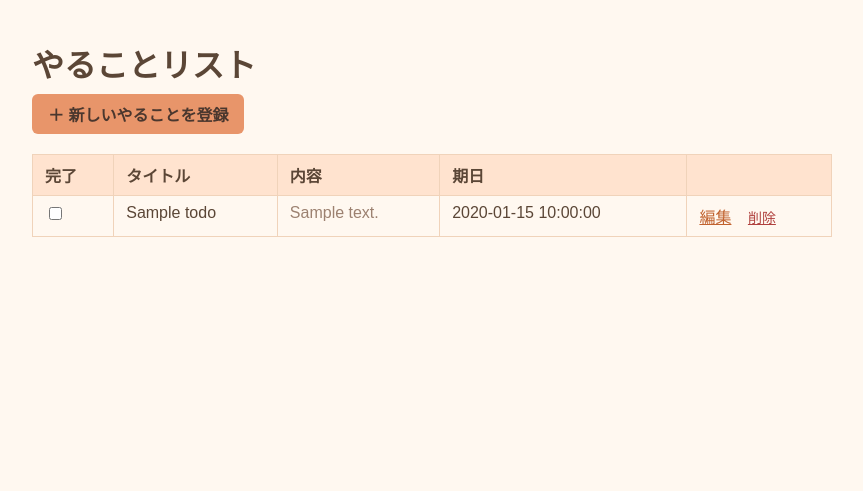
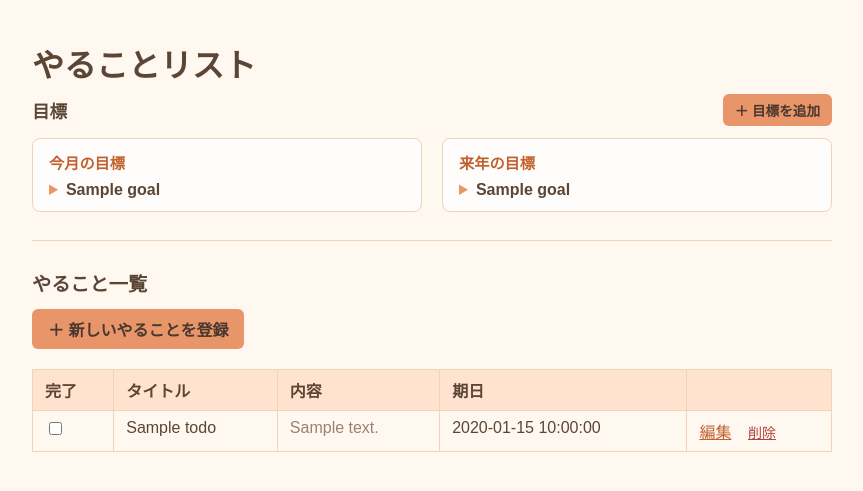
Before and after one commit to tyz8gmtwm8-sudo/todoapp, a Flask app: template templates/index.html in a window 1280 px wide. Shown: the top 491 px of the page, without its empty margins (208-1071 px from the left). Run offline with Flask 3, Linux system fonts and the light colour scheme; the template is opened without the code that fills it: most values are stand-ins (such as "Sample title", 1, 10 or a date in 2020).

Commit message:
今月/来年の目標入力機能を追加(理由・達成方法つき)
Co-Authored-By: Claude Sonnet 5 <noreply@anthropic.com>

```diff
--- a/app.py
+++ b/app.py
@@ -7,11 +7,14 @@ Flaskとは:
     関数ごとに書いていきます。
 
 このアプリのページ構成:
-    GET  /            … 登録済みのやること一覧を表示するページ
-    GET  /new         … 新規登録用のフォームを表示するページ
-    POST /new         … フォームの内容をスプレッドシートに登録する処理
-    GET  /edit/<id>   … 編集用のフォームを表示するページ
-    POST /edit/<id>   … フォームの内容でスプレッドシートを更新する処理
+    GET  /              … 目標・やること一覧を表示するページ
+    GET  /new           … 新規登録用のフォームを表示するページ
+    POST /new           … フォームの内容をスプレッドシートに登録する処理
+    GET  /edit/<id>     … 編集用のフォームを表示するページ
+    POST /edit/<id>     … フォームの内容でスプレッドシートを更新する処理
+    GET  /goals/new     … 目標の新規登録用フォームを表示するページ
+    POST /goals/new     … フォームの内容を目標としてスプレッドシートに登録する処理
+    POST /goals/delete/<id> … 目標を削除する処理
 """
 
 import os
@@ -29,10 +32,17 @@ app = Flask(__name__)
 
 @app.route("/")
 def index():
-    """やること一覧ページ(期日が近い順に並び替えて表示する)"""
+    """目標・やること一覧ページ(やることは期日が近い順に並び替えて表示する)"""
     todos = sheets.get_all_todos()
     todos = sorted(todos, key=lambda todo: todo.get("due_date") or "")
-    return render_template("index.html", todos=todos)
+    monthly_goals = sheets.get_goals("month")
+    yearly_goals = sheets.get_goals("year")
+    return render_template(
+        "index.html",
+        todos=todos,
+        monthly_goals=monthly_goals,
+        yearly_goals=yearly_goals,
+    )
 
 
 @app.route("/new", methods=["GET", "POST"])
@@ -82,6 +92,27 @@ def toggle_todo(todo_id):
     return redirect(url_for("index"))
 
 
+@app.route("/goals/new", methods=["GET", "POST"])
+def new_goal():
+    """目標の新規登録ページ(今月の目標・来年の目標に共通)"""
+    if request.method == "POST":
+        category = request.form["category"]
+        title = request.form["title"]
+        why = request.form["why"]
+        how = request.form["how"]
+        sheets.add_goal(category, title, why, how)
+        return redirect(url_for("index"))
+
+    return render_template("goal_form.html")
+
+
+@app.route("/goals/delete/<goal_id>", methods=["POST"])
+def delete_goal(goal_id):
+    """目標を削除する処理"""
+    sheets.delete_goal(goal_id)
+    return redirect(url_for("index"))
+
+
 if __name__ == "__main__":
     # ローカルで動作確認するときは `python app.py` で起動できます。
     # デバッグモード(コード変更時に自動で再起動する機能)は開発時のみ有効にします。
--- a/sheets.py
+++ b/sheets.py
@@ -26,9 +26,13 @@ SPREADSHEET_ID = os.environ.get("SPREADSHEET_ID")
 
 HEADERS = ["id", "title", "content", "due_date", "done"]
 
+# 目標(今月の目標・来年の目標)を保存するシートのヘッダー
+# category列には "month"(今月の目標) か "year"(来年の目標) が入る
+GOAL_HEADERS = ["id", "category", "title", "why", "how"]
 
-def _get_worksheet():
-    """認証を行い、スプレッドシートの1枚目のシート(worksheet)を取得する"""
+
+def _get_spreadsheet():
+    """認証を行い、スプレッドシート全体(ブック)を取得する"""
     if not SPREADSHEET_ID:
         raise RuntimeError(
             "環境変数 SPREADSHEET_ID が設定されていません。"
@@ -39,12 +43,32 @@ def _get_worksheet():
         CREDENTIALS_FILE, scopes=SCOPES
     )
     client = gspread.authorize(credentials)
-    spreadsheet = client.open_by_key(SPREADSHEET_ID)
-    worksheet = spreadsheet.sheet1
+    return client.open_by_key(SPREADSHEET_ID)
+
+
+def _get_worksheet():
+    """やること一覧を保存している、1枚目のシート(worksheet)を取得する"""
+    worksheet = _get_spreadsheet().sheet1
 
     # ヘッダー行が無い(真っ白な)スプレッドシートの場合は、自動で作る
     if worksheet.row_values(1) != HEADERS:
         worksheet.update("A1", [HEADERS])
+
+    return worksheet
+
+
+def _get_goals_worksheet():
+    """目標を保存している「goals」シートを取得する(無ければ自動で作成する)"""
+    spreadsheet = _get_spreadsheet()
+    try:
+        worksheet = spreadsheet.worksheet("goals")
+    except gspread.exceptions.WorksheetNotFound:
+        worksheet = spreadsheet.add_worksheet(
+            title="goals", rows=200, cols=len(GOAL_HEADERS)
+        )
+
+    if worksheet.row_values(1) != GOAL_HEADERS:
+        worksheet.update("A1", [GOAL_HEADERS])
 
     return worksheet
 
@@ -103,3 +127,27 @@ def toggle_done(todo_id):
     current = worksheet.cell(cell.row, done_column).value
     new_value = "FALSE" if current == "TRUE" else "TRUE"
     worksheet.update_cell(cell.row, done_column, new_value)
+
+
+def get_goals(category):
+    """指定したcategory("month"または"year")の目標一覧を取得する"""
+    worksheet = _get_goals_worksheet()
+    records = worksheet.get_all_records()
+    return [goal for goal in records if goal["category"] == category]
+
+
+def add_goal(category, title, why, how):
+    """新しい目標を1件、goalsシートに追加する"""
+    worksheet = _get_goals_worksheet()
+    new_id = str(uuid.uuid4())
+    worksheet.append_row([new_id, category, title, why, how])
+    return new_id
+
+
+def delete_goal(goal_id):
+    """idを指定して、目標を1件削除する"""
+    worksheet = _get_goals_worksheet()
+    cell = worksheet.find(str(goal_id), in_column=1)
+    if cell is None:
+        raise ValueError(f"id={goal_id} の目標が見つかりません。")
+    worksheet.delete_rows(cell.row)
--- a/templates/index.html
+++ b/templates/index.html
@@ -69,10 +69,141 @@
         input[type="checkbox"] {
             accent-color: #e8956a;
         }
+        .new-button.small {
+            padding: 6px 12px;
+            font-size: 0.85rem;
+            margin-bottom: 0;
+        }
+        .goals-section {
+            margin-bottom: 28px;
+        }
+        .goals-header {
+            display: flex;
+            align-items: center;
+            justify-content: space-between;
+            margin-bottom: 12px;
+        }
+        .goals-header h2 {
+            margin: 0;
+            font-size: 1.1rem;
+        }
+        .goal-columns {
+            display: flex;
+            gap: 20px;
+            flex-wrap: wrap;
+        }
+        .goal-group {
+            flex: 1;
+            min-width: 240px;
+            background: #fffdfb;
+            border: 1px solid #f0d3ba;
+            border-radius: 8px;
+            padding: 12px 16px;
+        }
+        .goal-group h3 {
+            margin: 0 0 8px;
+            font-size: 0.95rem;
+            color: #c1622e;
+        }
+        .goal-list {
+            list-style: none;
+            margin: 0;
+            padding: 0;
+            display: flex;
+            flex-direction: column;
+            gap: 8px;
+        }
+        .goal-list li {
+            border-bottom: 1px dashed #f0d3ba;
+            padding-bottom: 8px;
+        }
+        .goal-list li:last-child {
+            border-bottom: none;
+            padding-bottom: 0;
+        }
+        .goal-list summary {
+            cursor: pointer;
+            font-weight: bold;
+        }
+        .goal-list summary::marker {
+            color: #e8956a;
+        }
+        .goal-detail {
+            margin: 6px 0 0;
+            font-size: 0.9rem;
+            color: #9c8170;
+        }
+        .goal-detail strong {
+            color: #5b4636;
+        }
+        .divider {
+            border: none;
+            border-top: 1px solid #f0d3ba;
+            margin: 28px 0;
+        }
+        .section-title {
+            margin: 0 0 12px;
+            font-size: 1.2rem;
+        }
     </style>
 </head>
 <body>
     <h1>やることリスト</h1>
+
+    <section class="goals-section">
+        <div class="goals-header">
+            <h2>目標</h2>
+            <a class="new-button small" href="{{ url_for('new_goal') }}">＋ 目標を追加</a>
+        </div>
+        <div class="goal-columns">
+            <div class="goal-group">
+                <h3>今月の目標</h3>
+                {% if monthly_goals %}
+                <ul class="goal-list">
+                    {% for goal in monthly_goals %}
+                    <li>
+                        <details>
+                            <summary>{{ goal.title }}</summary>
+                            <p class="goal-detail"><strong>なぜ:</strong> {{ goal.why }}</p>
+                            <p class="goal-detail"><strong>どうやって:</strong> {{ goal.how }}</p>
+                            <form class="delete-form" method="post" action="{{ url_for('delete_goal', goal_id=goal.id) }}" onsubmit="return confirm('「{{ goal.title }}」を削除します。よろしいですか？');">
+                                <button type="submit" class="delete-btn">削除</button>
+                            </form>
+                        </details>
+                    </li>
+                    {% endfor %}
+                </ul>
+                {% else %}
+                <p class="empty">まだ目標がありません。</p>
+                {% endif %}
+            </div>
+            <div class="goal-group">
+                <h3>来年の目標</h3>
+                {% if yearly_goals %}
+                <ul class="goal-list">
+                    {% for goal in yearly_goals %}
+                    <li>
+                        <details>
+                            <summary>{{ goal.title }}</summary>
+                            <p class="goal-detail"><strong>なぜ:</strong> {{ goal.why }}</p>
+                            <p class="goal-detail"><strong>どうやって:</strong> {{ goal.how }}</p>
+                            <form class="delete-form" method="post" action="{{ url_for('delete_goal', goal_id=goal.id) }}" onsubmit="return confirm('「{{ goal.title }}」を削除します。よろしいですか？');">
+                                <button type="submit" class="delete-btn">削除</button>
+                            </form>
+                        </details>
+                    </li>
+                    {% endfor %}
+                </ul>
+                {% else %}
+                <p class="empty">まだ目標がありません。</p>
+                {% endif %}
+            </div>
+        </div>
+    </section>
+
+    <hr class="divider">
+
+    <h2 class="section-title">やること一覧</h2>
     <a class="new-button" href="{{ url_for('new_todo') }}">＋ 新しいやることを登録</a>
 
     {% if todos %}
```
Also changed, not shown: templates/goal_form.html (added, +93 -0 lines).
